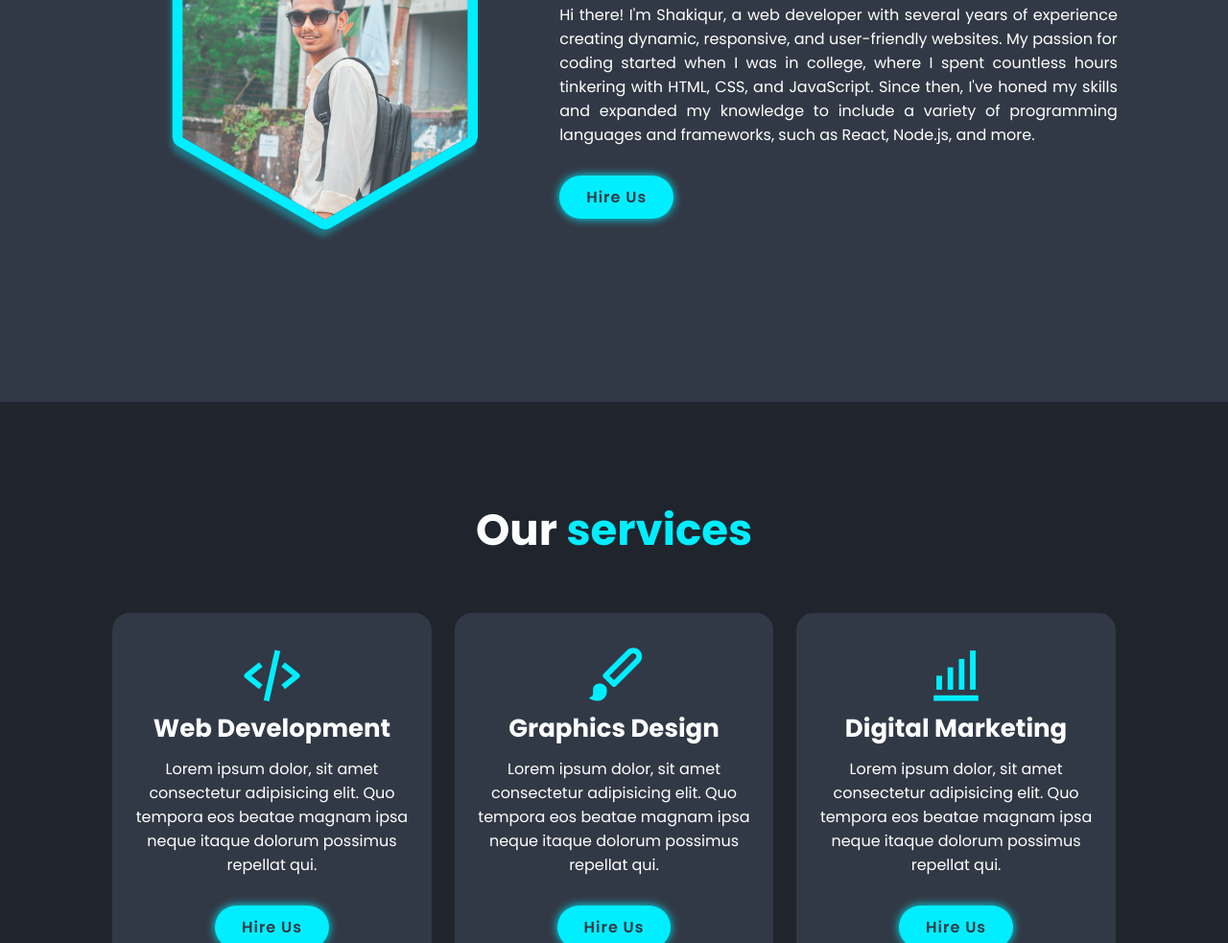
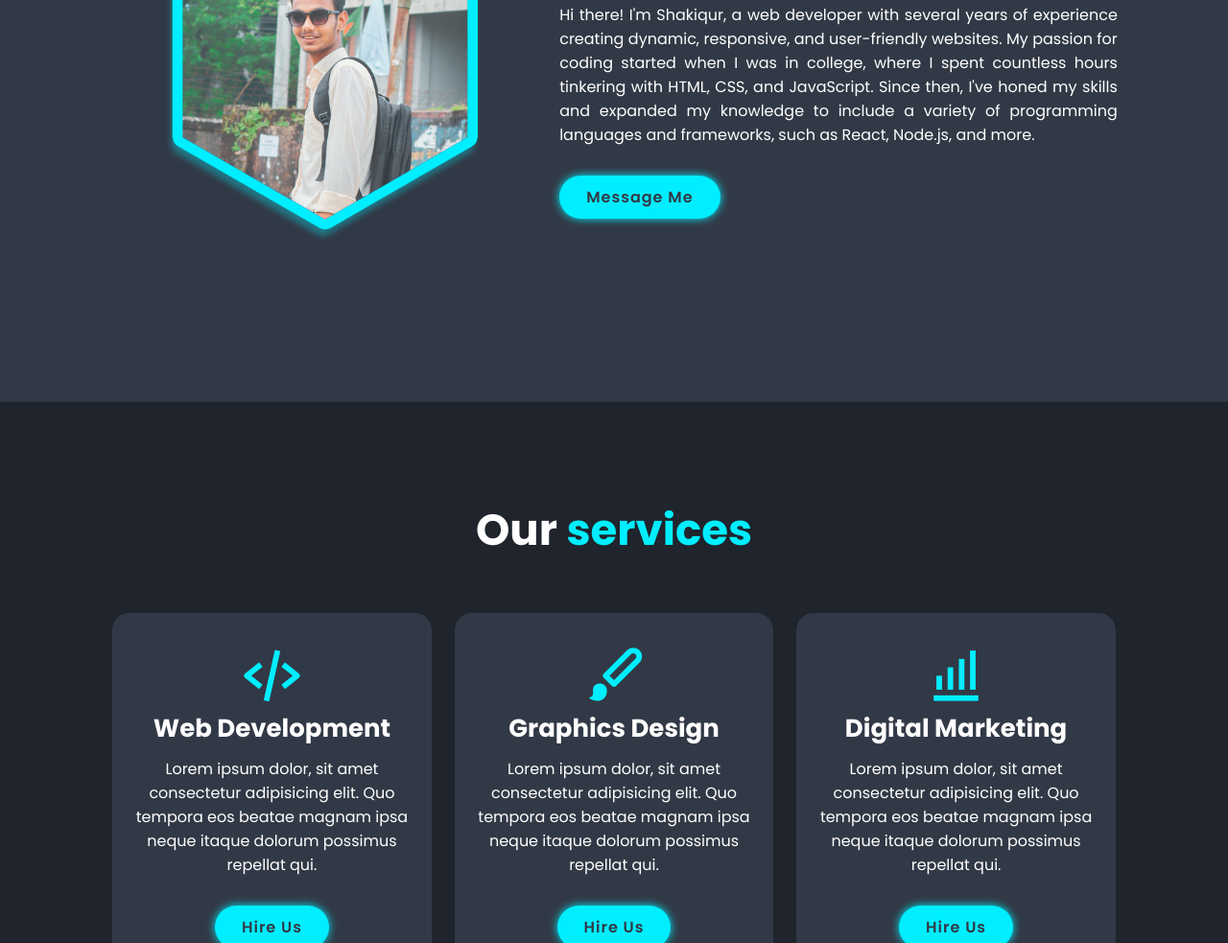
Before and after one commit to learnwithancor/Shakiqur-Portfolio, a plain HTML site: page index.html in a window 1280 px wide. Shown: the part 1181-2164 px from the top of the page at 96% size. Drawn offline with nearby package versions, Linux system fonts and the light colour scheme.

Commit message:
commited

```diff
--- a/index.html
+++ b/index.html
@@ -67,7 +67,7 @@
                 My passion for coding started when I was in college, where I spent countless hours tinkering with HTML,
                 CSS, and JavaScript. Since then, I've honed my skills and expanded my knowledge to include a variety of
                 programming languages and frameworks, such as React, Node.js, and more.</p>
-            <a href="#" class="btn">Hire Us</a>
+            <a target="_blank" href="https://www.facebook.com/shakqur.rahmankayum" class="btn">Message Me</a>
         </div>
     </section>
 
@@ -80,21 +80,21 @@
                 <h3>Web Development</h3>
                 <p>Lorem ipsum dolor, sit amet consectetur adipisicing elit. Quo tempora eos beatae magnam ipsa neque
                     itaque dolorum possimus repellat qui.</p>
-                <a href="#" class="btn">Hire Us</a>
+                <a target="_blank" href="https://www.facebook.com/profile.php?id=100090898774863" class="btn">Hire Us</a>
             </div>
             <div class="services-box">
                 <i class="bx bxs-paint"></i>
                 <h3>Graphics Design</h3>
                 <p>Lorem ipsum dolor, sit amet consectetur adipisicing elit. Quo tempora eos beatae magnam ipsa neque
                     itaque dolorum possimus repellat qui.</p>
-                <a href="#" class="btn">Hire Us</a>
+                <a target="_blank" href="https://www.facebook.com/profile.php?id=100090898774863" class="btn">Hire Us</a>
             </div>
             <div class="services-box">
                 <i class="bx bx-bar-chart-alt"></i>
                 <h3>Digital Marketing</h3>
                 <p>Lorem ipsum dolor, sit amet consectetur adipisicing elit. Quo tempora eos beatae magnam ipsa neque
                     itaque dolorum possimus repellat qui.</p>
-                <a href="#" class="btn">Hire Us</a>
+                <a target="_blank" href="https://www.facebook.com/profile.php?id=100090898774863" class="btn">Hire Us</a>
             </div>
         </div>
     </section>
```
